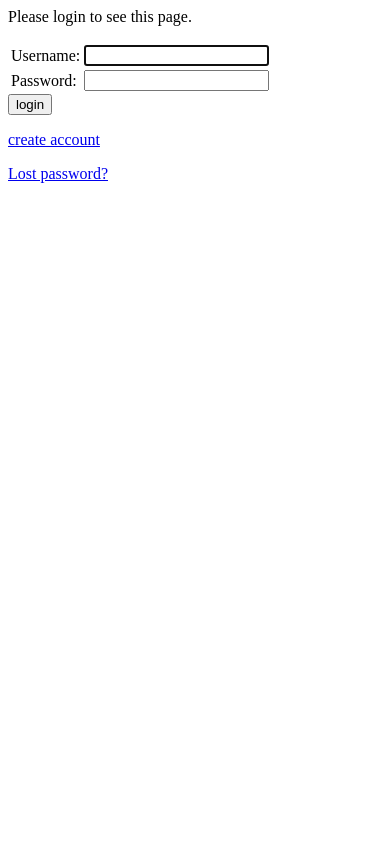
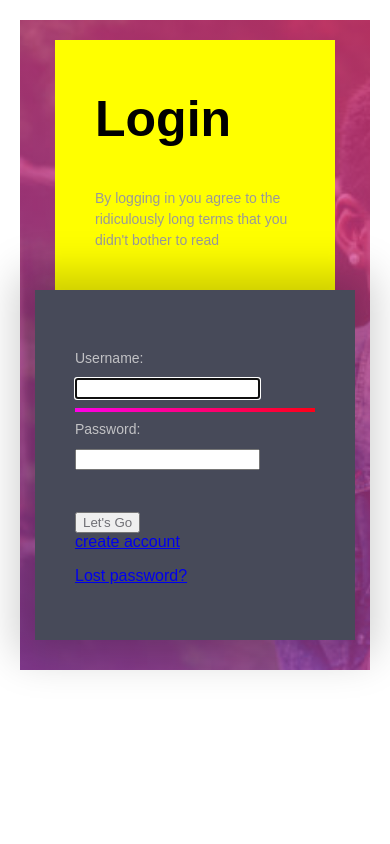
Before and after one commit to Romeombugua/Humorer, a Django app: page /accounts/login/?next=/app/home in a window 390 px wide. Run offline with Django 4.2, Linux system fonts and the light colour scheme; parts of the project's set-up code (start-up, migrations or seed data) failed here and were passed over; some libraries are stand-ins or nearby versions; some web fonts are replaced.

Commit message:
login page added

```diff
--- /dev/null
+++ b/app/static/regstyles.css
@@ -0,0 +1,133 @@
+@import url('https://rsms.me/inter/inter-ui.css');
+::selection {
+  background: #2D2F36;
+}
+::-webkit-selection {
+  background: #2D2F36;
+}
+::-moz-selection {
+  background: #2D2F36;
+}
+body {
+  background: white;
+  font-family: 'Inter UI', sans-serif;
+  margin: 0;
+  padding: 20px;
+}
+.page {
+  background: linear-gradient(212.38deg, rgba(242, 57, 127, 0.7) 0%, rgba(175, 70, 189, 0.71) 100%),url(images/laugherpro.jpg);
+  background-size: cover;
+  display: flex;
+  flex-direction: column;
+  height: calc(100% - 40px);
+  position: absolute;
+  place-content: center;
+  width: calc(100% - 40px);
+}
+@media (max-width: 767px) {
+  .page {
+    height: auto;
+    margin-bottom: 20px;
+    padding-bottom: 20px;
+  }
+}
+.container {
+  display: flex;
+  height: 320px;
+  margin: 0 auto;
+  width: 640px;
+}
+@media (max-width: 767px) {
+  .container {
+    flex-direction: column;
+    height: 630px;
+    width: 320px;
+  }
+}
+.left {
+  background: yellow;
+  height: calc(100% - 40px);
+  top: 20px;
+  position: relative;
+  width: 50%;
+}
+@media (max-width: 767px) {
+  .left {
+    height: 100%;
+    left: 20px;
+    width: calc(100% - 40px);
+    max-height: 270px;
+  }
+}
+.login {
+  font-size: 50px;
+  font-weight: 900;
+  margin: 50px 40px 40px;
+}
+.eula {
+  color: #999;
+  font-size: 14px;
+  line-height: 1.5;
+  margin: 40px;
+}
+.right {
+  background: #474A59;
+  box-shadow: 0px 0px 40px 16px rgba(0,0,0,0.22);
+  color: #F1F1F2;
+  position: relative;
+  width: 50%;
+}
+@media (max-width: 767px) {
+  .right {
+    flex-shrink: 0;
+    height: 100%;
+    width: 100%;
+    max-height: 350px;
+  }
+}
+svg {
+  position: absolute;
+  width: 320px;
+}
+path {
+  fill: none;
+  stroke: url(#linearGradient);;
+  stroke-width: 4;
+  stroke-dasharray: 240 1386;
+}
+.form {
+  margin: 40px;
+  position: absolute;
+}
+#label {
+  color:  #c2c2c5;
+  display: block;
+  font-size: 14px;
+  height: 16px;
+  margin-top: 20px;
+  margin-bottom: 5px;
+}
+#input {
+  background: transparent;
+  border: 0;
+  color: #f2f2f2;
+  font-size: 20px;
+  height: 30px;
+  line-height: 30px;
+  outline: none !important;
+  width: 100%;
+}
+input::-moz-focus-inner {
+  border: 0;
+}
+#submit {
+  color: #707075;
+  margin-top: 40px;
+  transition: color 300ms;
+}
+#submit:focus {
+  color: #f2f2f2;
+}
+#submit:active {
+  color: #d0d0d2;
+}
--- a/templates/registration/login.html
+++ b/templates/registration/login.html
@@ -1,37 +1,82 @@
-{% load crispy_forms_tags %}
-{% block content %}
+<!DOCTYPE html>
+<!--[if lt IE 7]>      <html class="no-js lt-ie9 lt-ie8 lt-ie7"> <![endif]-->
+<!--[if IE 7]>         <html class="no-js lt-ie9 lt-ie8"> <![endif]-->
+<!--[if IE 8]>         <html class="no-js lt-ie9"> <![endif]-->
+<!--[if gt IE 8]>      <html class="no-js"> <!--<![endif]-->
+<html>
+    <head>
+        <meta charset="utf-8">
+        <meta http-equiv="X-UA-Compatible" content="IE=edge">
+        <title></title>
+        <meta name="description" content="">
+        <meta name="viewport" content="width=device-width, initial-scale=1">
+        {% load static %}
+        <link rel="stylesheet" href="{% static '/regstyles.css' %}">
+        <script type="text/javascript" src="{% static 'index.js' %}"></script>
+    </head>
+    <body>
+        <!--[if lt IE 7]>
+            <p class="browsehappy">You are using an <strong>outdated</strong> browser. Please <a href="#">upgrade your browser</a> to improve your experience.</p>
+        <![endif]-->
+        <div class="page">
+            <div class="container">
+              <div class="left">
+                <div class="login">Login</div>
+                <div class="eula">By logging in you agree to the ridiculously long terms that you didn't bother to read</div>
+              </div>
+              <div class="right">
+                <svg viewBox="0 0 320 300">
+                  <defs>
+                    <linearGradient
+                                    inkscape:collect="always"
+                                    id="linearGradient"
+                                    x1="13"
+                                    y1="193.49992"
+                                    x2="307"
+                                    y2="193.49992"
+                                    gradientUnits="userSpaceOnUse">
+                      <stop
+                            style="stop-color:#ff00ff;"
+                            offset="0"
+                            id="stop876" />
+                      <stop
+                            style="stop-color:#ff0000;"
+                            offset="1"
+                            id="stop878" />
+                    </linearGradient>
+                  </defs>
+                  <path d="m 40,120.00016 239.99984,-3.2e-4 c 0,0 24.99263,0.79932 25.00016,35.00016 0.008,34.20084 -25.00016,35 -25.00016,35 h -239.99984 c 0,-0.0205 -25,4.01348 -25,38.5 0,34.48652 25,38.5 25,38.5 h 215 c 0,0 20,-0.99604 20,-25 0,-24.00396 -20,-25 -20,-25 h -190 c 0,0 -20,1.71033 -20,25 0,24.00396 20,25 20,25 h 168.57143" />
+                </svg>
+                <div class="form">
+                  <form method="post" action="{% url 'login' %}">
+                    {% csrf_token %}
 
-  {% if form.errors %}
-    <p>Your username and password didn't match. Please try again.</p>
-  {% endif %}
 
-  {% if next %}
-    {% if user.is_authenticated %}
-      <p>Your account doesn't have access to this page. To proceed,
-      please login with an account that has access.</p>
-    {% else %}
-      <p>Please login to see this page.</p>
-    {% endif %}
-  {% endif %}
+                        <span id="label">{{ form.username.label_tag }}</span>
+                        <span id="input">{{ form.username }}</span>
 
-  <form method="post" action="{% url 'login' %}">
-    {% csrf_token %}
-    <table>
-      <tr>
-        <td>{{ form.username.label_tag }}</td>
-        <td>{{ form.username }}</td>
-      </tr>
-      <tr>
-        <td>{{ form.password.label_tag }}</td>
-        <td>{{ form.password }}</td>
-      </tr>
-    </table>
-    <input type="submit" value="login">
-    <input type="hidden" name="next" value="{{ next }}">
-  </form>
 
-  {# Assumes you setup the password_reset view in your URLconf #}
-  <a href="{% url 'register' %}">create account</a>
-  <p><a href="{% url 'password_reset' %}">Lost password?</a></p>
+                        <span id="label">{{ form.password.label_tag }}</span>
+                        <span id="input">{{ form.password }}</span>
 
-{% endblock %}
+                    <input type="submit" id="submit" value="Let's Go">
+                    <input type="hidden" name="next" value="{{ next }}">
+                  </form>
+                  {# Assumes you setup the password_reset view in your URLconf #}
+                  <a href="{% url 'register' %}">create account</a>
+                  <p><a href="{% url 'password_reset' %}">Lost password?</a></p>
+                </div>
+              </div>
+            </div>
+          </div>
+
+
+        <script src="" async defer></script>
+    </body>
+</html>
+
+<!--<label for="email">Email</label>
+<input type="email" id="email">
+<label for="password">Password</label>
+<input type="password" id="password">
+<input type="submit" id="submit" value="Let's Go">-->
```
Also changed, not shown: app/static/index.js (+51 -0 lines), templates/registration/login2.html (added, +37 -0 lines), templates/registration/login3.html (added, +47 -0 lines).
